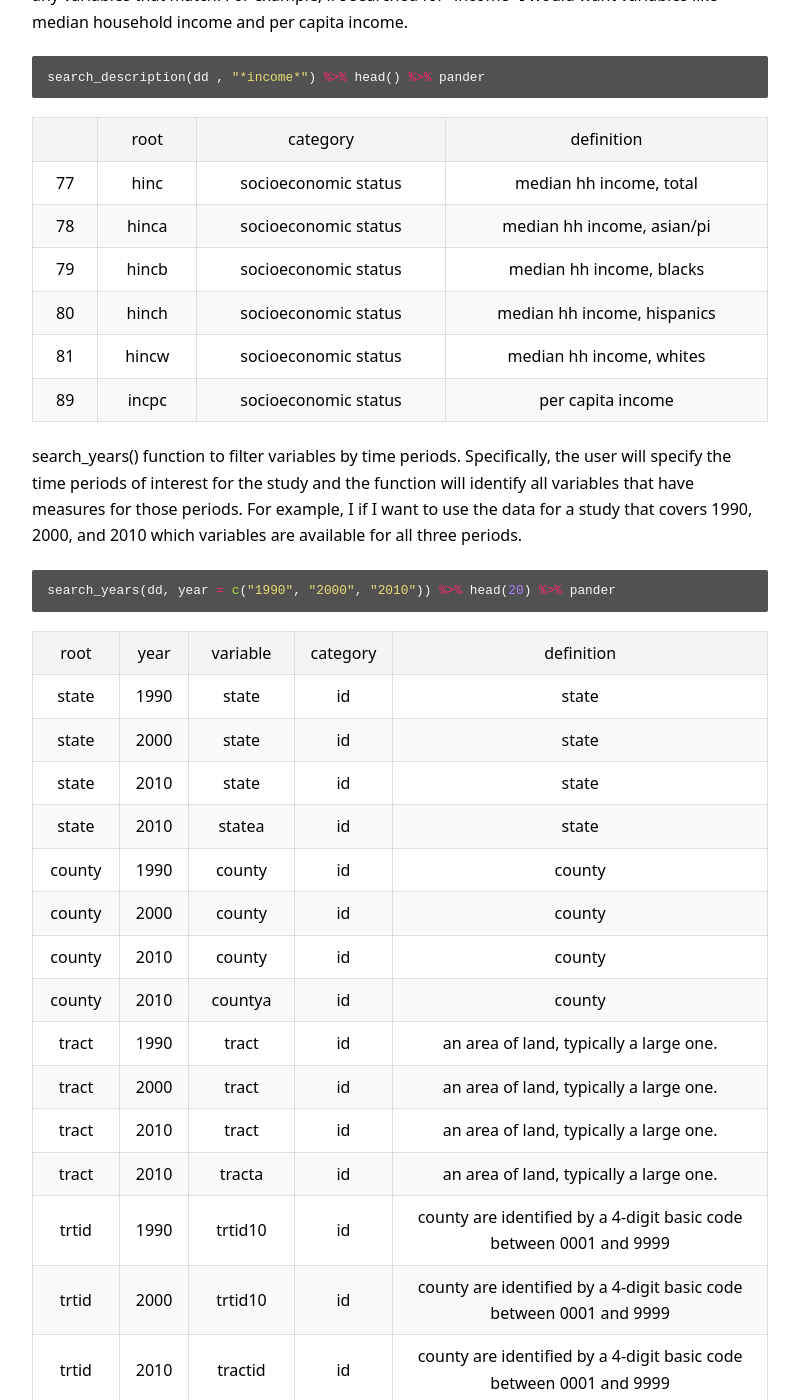
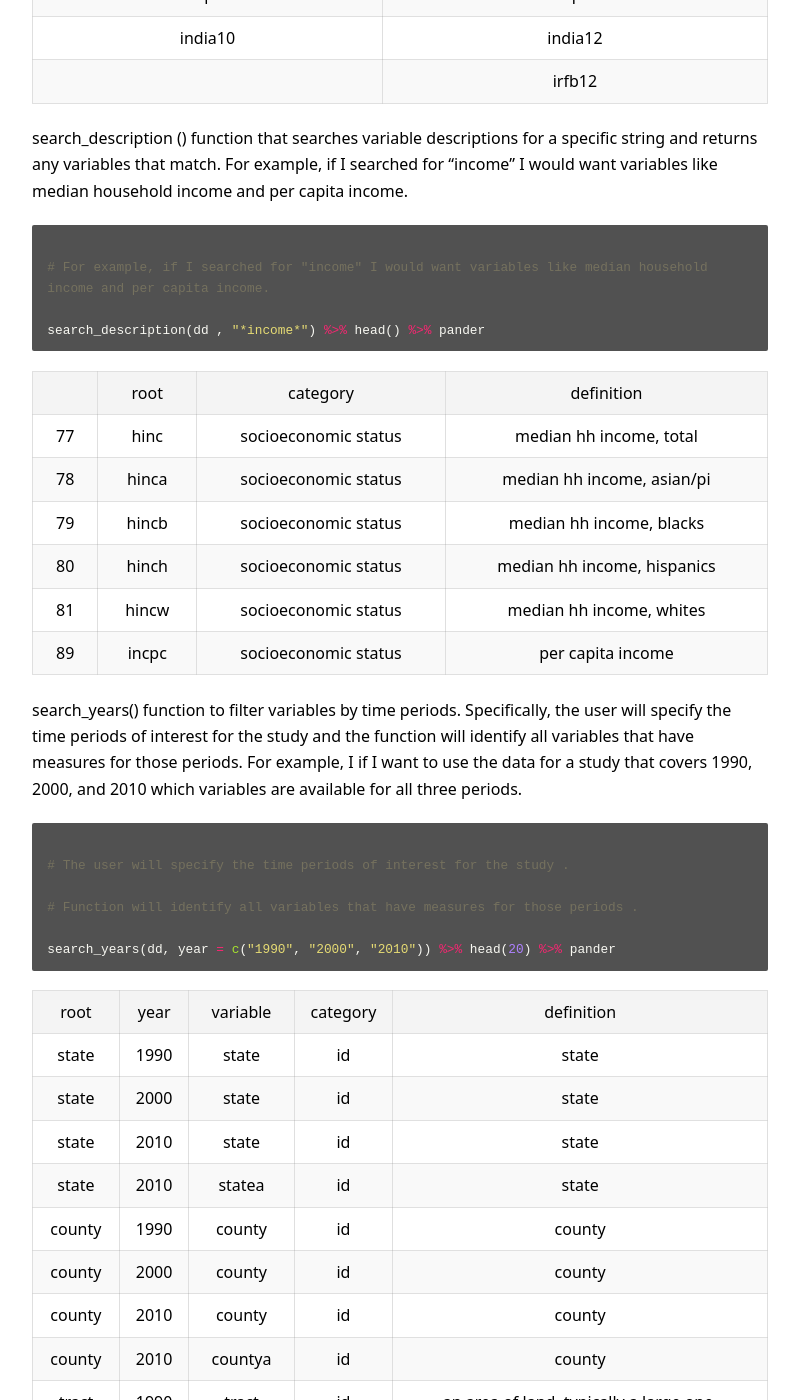
Before and after one commit to jmacost5/cpp-528-fall-2021-group-01, a Jekyll site: the page built from _posts/2021-10-27-ch01-data_management.md, in a window 1280 px wide and 1400 px high, scrolled down 5920 px. Shown: the whole window, without its empty margins (240-1039 px from the left). Built offline with Jekyll 4.4.1, drawn with Linux system fonts in a browser that asks for light colours; nearby versions of some CDN libraries; our own code applies the rules of GitHub Pages for plain Markdown files; some of the changed text lies outside the part shown.

Commit message:
Update 2021-10-27-ch01-data_management.md

````diff
--- a/_posts/2021-10-27-ch01-data_management.md
+++ b/_posts/2021-10-27-ch01-data_management.md
@@ -142,6 +142,14 @@
 #### cat_filter () function that takes as an argument one or more of the groups that we just created in the concordance file under the “category” field and returns all of the variables associated with that group.
 
 ``` r
+# will need to load (tidyverse) library
+
+# search.cat will work in combination of multiple search terms
+
+# search.cat <- c("first search term" ,"second search term" , "third search term" )
+
+# example = search.cat <- c("family" , "nationality")
+
 cat_filter(dd,c("age", "race")) %>% head(10) %>% pander
 ```
 
@@ -189,6 +197,9 @@
 #### search_description () function that searches variable descriptions for a specific string and returns any variables that match. For example, if I searched for “income” I would want variables like median household income and per capita income.
 
 ``` r
+
+# For example, if I searched for "income" I would want variables like median household income and per capita income.
+
 search_description(dd , "*income*") %>% head() %>% pander
 ```
 
@@ -205,6 +216,11 @@
 #### search_years() function to filter variables by time periods. Specifically, the user will specify the time periods of interest for the study and the function will identify all variables that have measures for those periods. For example, I if I want to use the data for a study that covers 1990, 2000, and 2010 which variables are available for all three periods.
 
 ``` r
+
+# The user will specify the time periods of interest for the study .
+
+# Function will identify all variables that have measures for those periods .
+
 search_years(dd, year = c("1990", "2000", "2010")) %>% head(20) %>% pander
 ```
 
````
